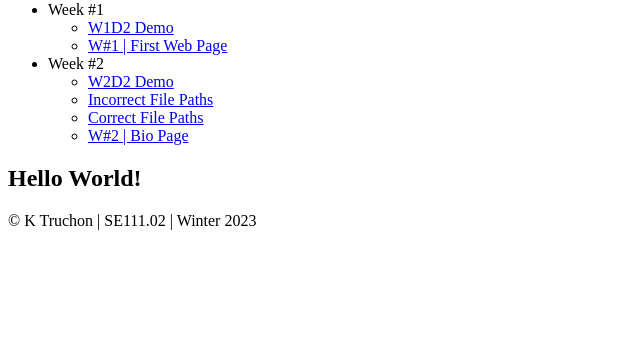
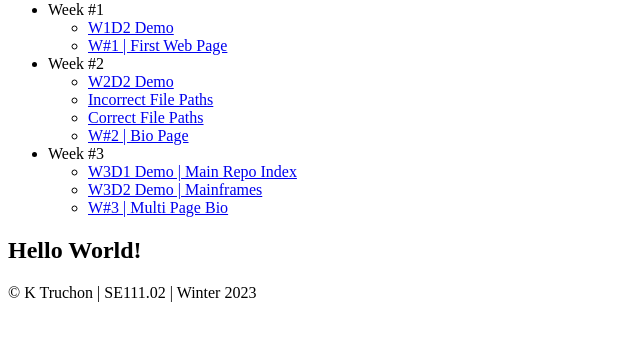
Before and after one commit to newKTruchon/se111_202320, a plain HTML site: page index.html in a window 1280 px wide. Shown: the part 79-420 px from the top of the page, without its empty margins (0-640 px from the left). Drawn offline with Linux system fonts and the light colour scheme.

Commit message:
updated main index for W#3

```diff
--- a/index.html
+++ b/index.html
@@ -50,6 +50,20 @@
                     </ul>
                 </li><!--/ end of Week #2-->
 
+                <li>Week #3
+                    <ul>
+                        <li>
+                            <a href="index.html">W3D1 Demo | Main Repo Index</a>
+                        </li>
+                        <li>
+                            <a href="week3_demo/index.html">W3D2 Demo | Mainframes</a>
+                        </li>
+                        <li>
+                            <a href="file-paths-correct/index.html">W#3 | Multi Page Bio</a>
+                        </li>
+                    </ul>
+                </li><!--/ end of Week #3-->
+
 
 
 
```
Also changed, not shown: w3-bio/index.html (added).
